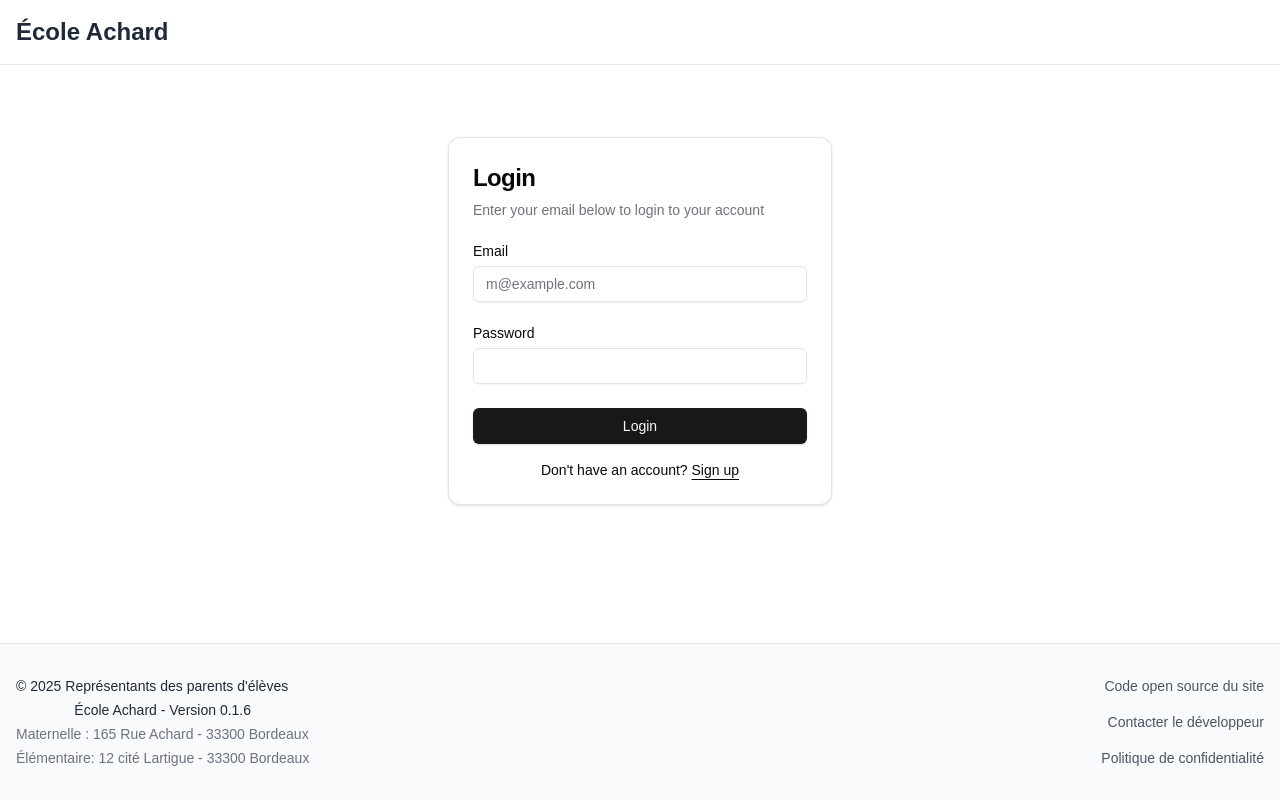
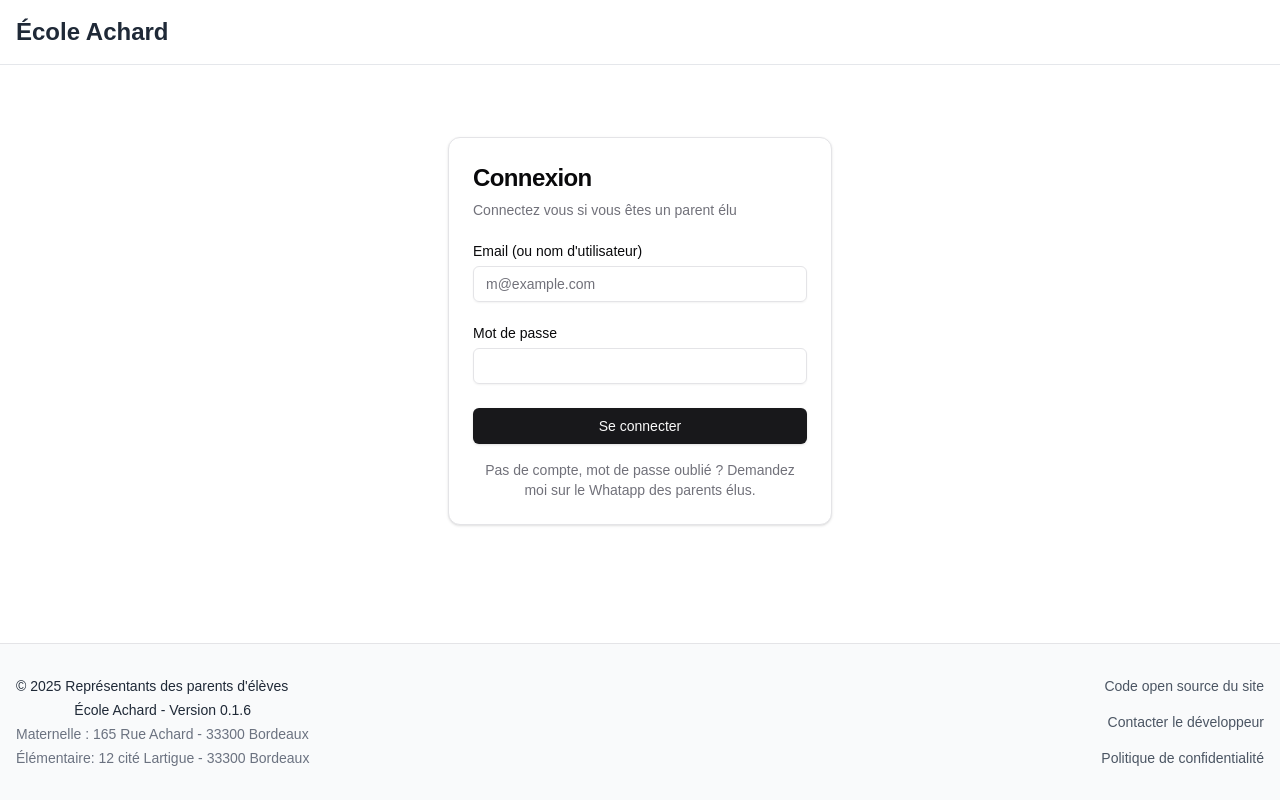
Before and after one commit to AlexTraveylan/school-newsletter, a Next.js app: page /auth/login in a window 1280 px wide. Built offline with nearby package versions, Linux system fonts and the light colour scheme.

Commit message:
Translate login form labels and messages to French for better accessibility

```diff
--- a/app/auth/(components)/login-card.tsx
+++ b/app/auth/(components)/login-card.tsx
@@ -15,31 +15,32 @@ export function LoginForm({ className, ...props }: React.ComponentPropsWithoutRe
     <div className={cn("flex flex-col gap-6", className)} {...props}>
       <Card>
         <CardHeader>
-          <CardTitle className="text-2xl">Login</CardTitle>
-          <CardDescription>
-            Enter your email below to login to your account
-          </CardDescription>
+          <CardTitle className="text-2xl">Connexion</CardTitle>
+          <CardDescription>Connectez vous si vous êtes un parent élu</CardDescription>
         </CardHeader>
         <CardContent>
           <form>
             <div className="flex flex-col gap-6">
               <div className="grid gap-2">
-                <Label htmlFor="email">Email</Label>
-                <Input id="email" type="email" placeholder="m@example.com" required />
+                <Label htmlFor="username">Email (ou nom d&apos;utilisateur)</Label>
+                <Input
+                  id="username"
+                  type="username"
+                  placeholder="m@example.com"
+                  required
+                />
               </div>
               <div className="grid gap-2">
-                <Label htmlFor="password">Password</Label>
+                <Label htmlFor="password">Mot de passe</Label>
                 <Input id="password" type="password" required />
               </div>
               <Button type="submit" className="w-full">
-                Login
+                Se connecter
               </Button>
             </div>
-            <div className="mt-4 text-center text-sm">
-              Don&apos;t have an account?{" "}
-              <a href="#" className="underline underline-offset-4">
-                Sign up
-              </a>
+            <div className="mt-4 text-center text-sm text-muted-foreground">
+              Pas de compte, mot de passe oublié ? Demandez moi sur le Whatapp des parents
+              élus.
             </div>
           </form>
         </CardContent>
```
